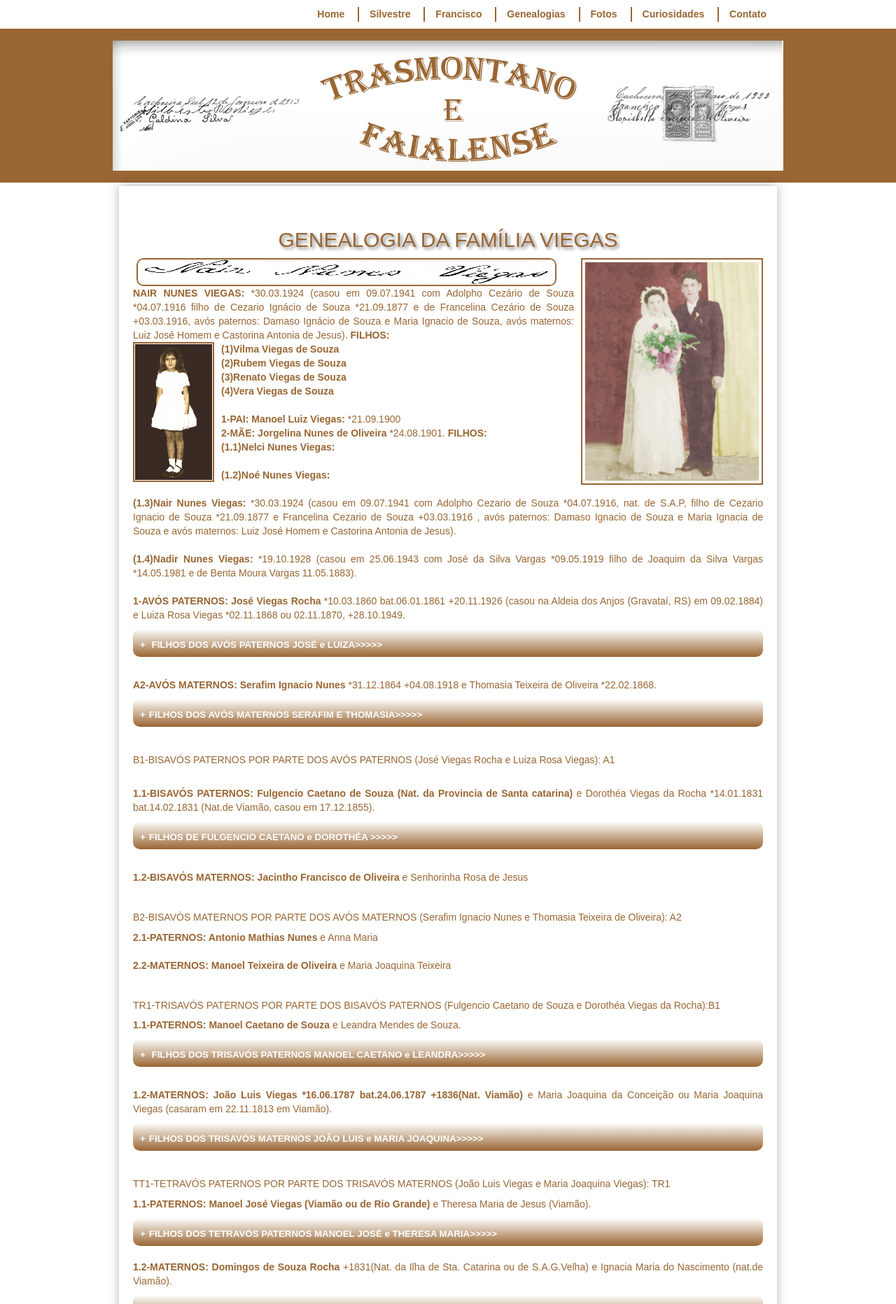
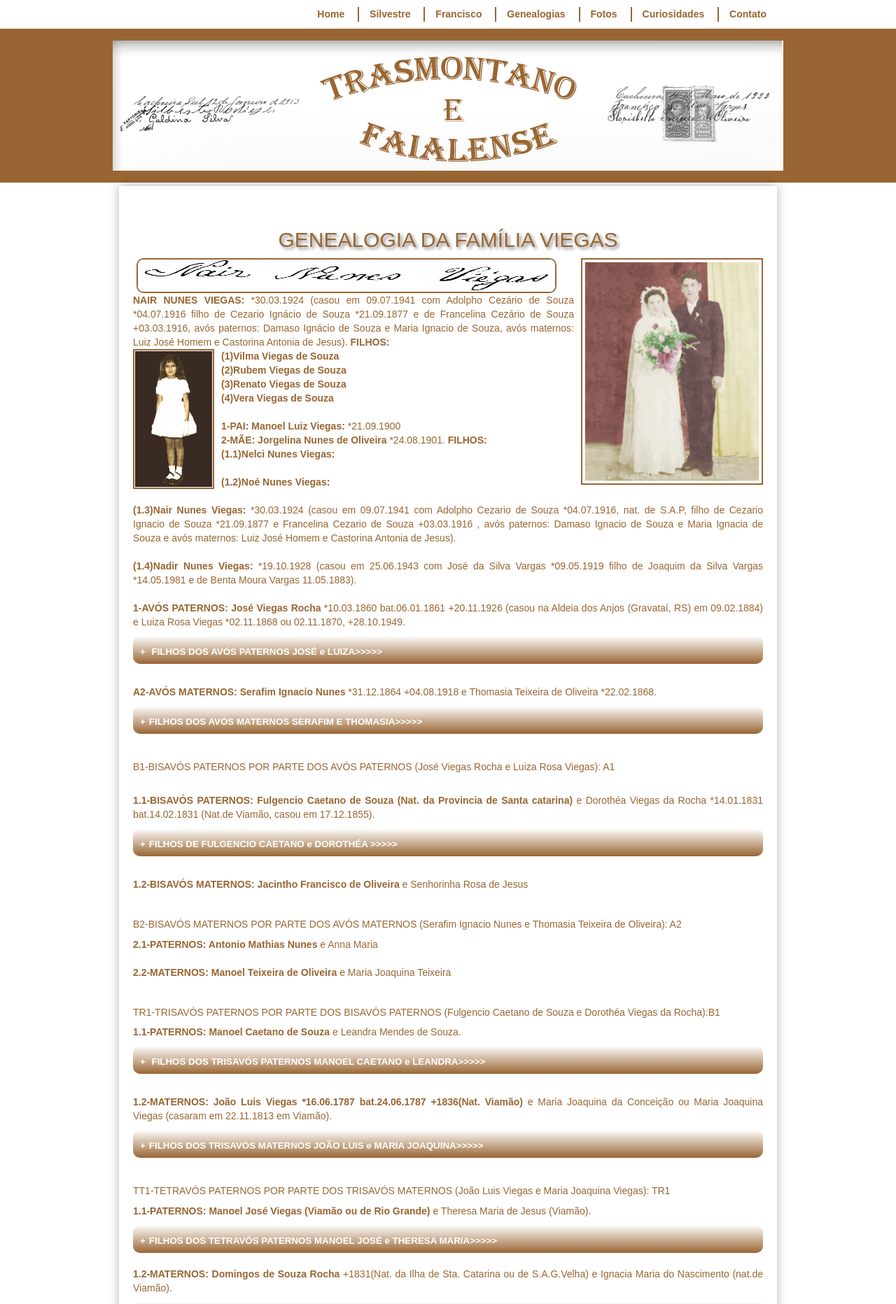
Before and after one commit to claudiovargas1955/claudiovargas1955.github.io, a Jekyll site: the page built from _pages/genealogia-da-familia-viegas.html, in a window 1280 px wide. Shown: the top 1864 px of the page at 70% size. Built offline with Jekyll 4.4.1, drawn with Linux system fonts in a browser that asks for light colours; some web fonts are replaced.

Commit message:
Update genealogia-da-familia-viegas.html

```diff
--- a/_pages/genealogia-da-familia-viegas.html
+++ b/_pages/genealogia-da-familia-viegas.html
@@ -47,7 +47,7 @@
 </style>
 
 <h2>GENEALOGIA DA FAMÍLIA VIEGAS</h2>
-<img class="esq1" style="float:left"; src="/images/Nair.png" width="600px" height="40px" align="center" title="Assinatura Nair Nunes Viegas -
+<img class="esq1" style="float:left"; src="/images/Nair.png" width="600px" height="50px" align="center" title="Assinatura Nair Nunes Viegas -
 09.07.1941";/>
 
 <p><img class="dir" style="float:right"; width="260px padding-botton:1px"; src="/images/145076040011.png" title="Casamento de Nair Viegas e Adolfo Souza";/>
```
